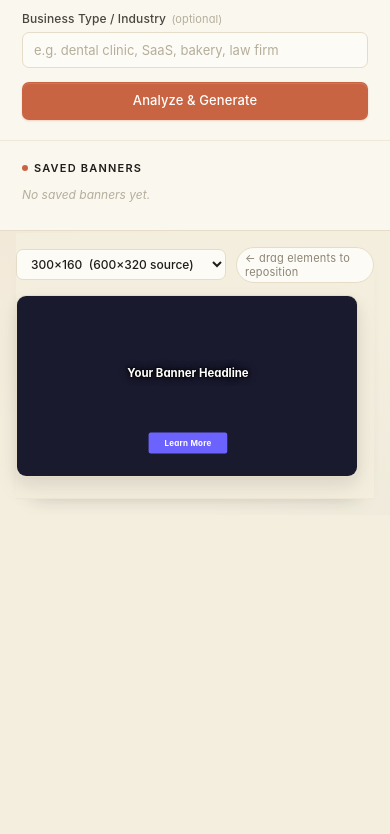
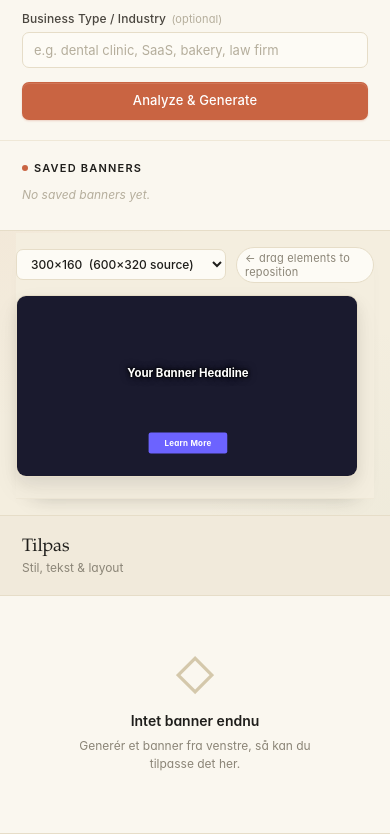
Before and after one commit to AimDad94/git_test, a website: page Bannergenerator/public/index.html in a window 390 px wide. Shown: the part 341-1175 px from the top of the page. Before the commit the page ends 856 px from the top, so only its background shows below. Drawn offline with nearby package versions, Linux system fonts and the light colour scheme; no server answers.

Commit message:
Three-column layout: sources left, preview center, customize right
- Move editor panel out of main content into a dedicated right sidebar
  so generation controls (left) and customization (right) stay separated
- Tabs become sticky within the right sidebar; action-bar docks at the
  bottom of the editor
- Editor grids collapse from 3→2 columns inside the narrow sidebar;
  below 1280px the right sidebar reflows under the preview
- Add empty-state card for the right sidebar before first banner
- Hide redundant "Tilpas banner" toggle (editor is always visible in
  the sidebar now)

Co-Authored-By: Claude Opus 4.7 <noreply@anthropic.com>

```diff
--- a/Bannergenerator/public/index.html
+++ b/Bannergenerator/public/index.html
@@ -136,6 +136,14 @@
         <button id="tweakBannerBtn" class="btn btn-ghost">Tilpas banner</button>
         <button id="saveBannerBtn" class="btn btn-secondary">Save</button>
         <button id="downloadBtn" class="btn btn-primary">Download PNG</button>
+      </div>
+    </main>
+
+    <!-- ── Right Sidebar: Customize ── -->
+    <aside class="customize-sidebar">
+      <div class="customize-header">
+        <span class="customize-title">Tilpas</span>
+        <span class="customize-sub">Stil, tekst &amp; layout</span>
       </div>
 
       <!-- Editor Panel (shown after analysis or when loading a saved banner) -->
@@ -392,7 +400,14 @@
         </div>
 
       </div>
-    </main>
+
+      <!-- Empty state — shown when no banner exists yet -->
+      <div class="customize-empty">
+        <div class="customize-empty-icon">&#9671;</div>
+        <p class="customize-empty-title">Intet banner endnu</p>
+        <p class="customize-empty-hint">Generér et banner fra venstre, så kan du tilpasse det her.</p>
+      </div>
+    </aside>
   </div>
 
   <script src="app.js"></script>
--- a/Bannergenerator/public/style.css
+++ b/Bannergenerator/public/style.css
@@ -3,7 +3,8 @@
 
 :root {
   /* Layout */
-  --sidebar-w: 340px;
+  --sidebar-w: 320px;
+  --customize-w: 380px;
   --radius-lg: 14px;
   --radius: 10px;
   --radius-sm: 7px;
@@ -70,7 +71,7 @@ body {
 /* ── Layout ───────────────────────────────────────────────────────────────── */
 .app-layout {
   display: grid;
-  grid-template-columns: var(--sidebar-w) 1fr;
+  grid-template-columns: var(--sidebar-w) 1fr var(--customize-w);
   height: 100vh;
   overflow: hidden;
 }
@@ -583,9 +584,11 @@ body {
   display: flex;
   flex-direction: column;
   overflow-y: auto;
+  overflow-x: auto;
+  min-width: 0;
   background: var(--bg);
-  padding: 28px 32px;
-  gap: 20px;
+  padding: 28px 24px;
+  gap: 18px;
   background-image:
     radial-gradient(circle at 0% 0%, rgba(201,100,66,0.04) 0%, transparent 40%),
     radial-gradient(circle at 100% 100%, rgba(93,138,106,0.03) 0%, transparent 40%);
@@ -780,13 +783,91 @@ body {
   white-space: nowrap;
 }
 
+/* ── Right Sidebar: Customize ─────────────────────────────────────────────── */
+.customize-sidebar {
+  background: var(--sidebar-bg);
+  border-left: 1px solid var(--border);
+  display: flex;
+  flex-direction: column;
+  overflow-y: auto;
+  overflow-x: hidden;
+}
+
+.customize-sidebar::-webkit-scrollbar { width: 10px; }
+.customize-sidebar::-webkit-scrollbar-track { background: transparent; }
+.customize-sidebar::-webkit-scrollbar-thumb {
+  background: var(--border);
+  border-radius: 10px;
+  border: 3px solid var(--sidebar-bg);
+}
+.customize-sidebar::-webkit-scrollbar-thumb:hover { background: var(--border-strong); }
+
+.customize-header {
+  background: var(--sidebar-header-bg);
+  padding: 20px 22px;
+  border-bottom: 1px solid var(--border);
+  flex-shrink: 0;
+  position: sticky;
+  top: 0;
+  z-index: 10;
+  display: flex;
+  flex-direction: column;
+  gap: 2px;
+  backdrop-filter: blur(8px);
+}
+.customize-title {
+  font-family: var(--font-serif);
+  font-size: 18px;
+  font-weight: 500;
+  color: var(--text);
+  letter-spacing: -0.2px;
+}
+.customize-sub {
+  font-size: 12px;
+  color: var(--text-muted);
+}
+
+/* Empty state — shown when no banner exists yet */
+.customize-empty {
+  display: flex;
+  flex-direction: column;
+  align-items: center;
+  justify-content: center;
+  padding: 60px 28px;
+  text-align: center;
+  gap: 8px;
+  color: var(--text-muted);
+  flex: 1;
+}
+.customize-empty-icon {
+  font-size: 40px;
+  color: var(--border-strong);
+  margin-bottom: 8px;
+  line-height: 1;
+}
+.customize-empty-title {
+  color: var(--text);
+  font-weight: 600;
+  font-size: 14px;
+}
+.customize-empty-hint {
+  font-size: 12px;
+  line-height: 1.5;
+  max-width: 240px;
+}
+/* Hide empty state when editor is visible (empty state sits right after editor) */
+#editorPanel:not(.hidden) + .customize-empty { display: none; }
+
+/* Redundant toggle — editor is always in the sidebar now */
+#tweakBannerBtn { display: none; }
+
 /* ── Editor Panel ─────────────────────────────────────────────────────────── */
 .editor-panel {
-  background: var(--panel);
-  border: 1px solid var(--border);
-  border-radius: var(--radius-lg);
-  box-shadow: var(--shadow);
-  overflow: hidden;
+  background: transparent;
+  border: none;
+  border-radius: 0;
+  box-shadow: none;
+  overflow: visible;
   flex-shrink: 0;
 }
 
@@ -794,13 +875,17 @@ body {
 .tabs {
   display: flex;
   border-bottom: 1px solid var(--border);
-  background: var(--panel-elevated);
-  padding: 0 8px;
+  background: var(--sidebar-bg);
+  padding: 0 12px;
   gap: 2px;
+  position: sticky;
+  top: 68px;
+  z-index: 5;
+  backdrop-filter: blur(8px);
 }
 
 .tab-btn {
-  padding: 14px 18px;
+  padding: 12px 14px;
   border: none;
   background: transparent;
   font-size: 13px;
@@ -813,6 +898,7 @@ body {
   font-family: var(--font-sans);
   border-radius: 6px 6px 0 0;
   position: relative;
+  flex: 1;
 }
 
 .tab-btn:hover {
@@ -826,23 +912,24 @@ body {
 }
 
 /* ── Tab Content ──────────────────────────────────────────────────────────── */
-.tab-content { display: none; padding: 22px 24px; background: var(--panel); }
+.tab-content { display: none; padding: 20px 22px; background: transparent; }
 .tab-content.active { display: block; }
 
+/* Inside the narrow right sidebar, collapse grids to 2 columns / 1 column */
 .editor-grid-2 {
   display: grid;
   grid-template-columns: 1fr 1fr;
-  gap: 16px 22px;
+  gap: 14px 16px;
 }
 
 .editor-grid-3 {
   display: grid;
-  grid-template-columns: repeat(3, 1fr);
-  gap: 16px 22px;
+  grid-template-columns: 1fr 1fr;
+  gap: 14px 16px;
 }
 
 .span-2 { grid-column: span 2; }
-.span-3 { grid-column: span 3; }
+.span-3 { grid-column: span 2; }  /* collapsed from 3 in sidebar */
 
 .tab-content .field label {
   color: var(--text-soft);
@@ -970,15 +1057,21 @@ input[type="color"]:hover {
 .action-bar {
   display: flex;
   align-items: center;
-  justify-content: flex-end;
-  padding: 14px 20px;
+  justify-content: flex-start;
+  padding: 16px 22px;
   border-top: 1px solid var(--border);
-  background: var(--panel-elevated);
+  background: var(--sidebar-header-bg);
   gap: 8px;
 }
 
 .action-left { flex: 1; }
-.action-right { display: flex; gap: 8px; flex-wrap: wrap; justify-content: flex-end; }
+.action-right {
+  display: grid;
+  grid-template-columns: 1fr 1fr;
+  gap: 8px;
+  width: 100%;
+}
+.action-right .btn { width: 100%; justify-content: center; }
 
 .banner-name-input {
   background: var(--input-bg);
@@ -1118,16 +1211,38 @@ input[type="color"]:hover {
 .banner-preview.bg-draggable { cursor: grab; }
 
 /* ── Responsive ───────────────────────────────────────────────────────────── */
+
+/* Medium screens — collapse the right sidebar into the main column */
+@media (max-width: 1280px) {
+  .app-layout {
+    grid-template-columns: var(--sidebar-w) 1fr;
+  }
+  .customize-sidebar {
+    grid-column: 1 / -1;
+    border-left: none;
+    border-top: 1px solid var(--border);
+    max-height: none;
+    overflow: visible;
+  }
+  .customize-header { position: static; }
+  .tabs { position: static; top: auto; }
+  .editor-grid-3 { grid-template-columns: repeat(3, 1fr); }
+  .span-3 { grid-column: span 3; }
+}
+
+/* Small screens — full stack */
 @media (max-width: 980px) {
   .app-layout {
     grid-template-columns: 1fr;
     height: auto;
     overflow: auto;
   }
-  .sidebar {
+  .sidebar,
+  .customize-sidebar {
     width: 100%;
     overflow: visible;
     border-right: none;
+    border-left: none;
     border-bottom: 1px solid var(--border);
   }
   html, body { height: auto; overflow: auto; }
```
